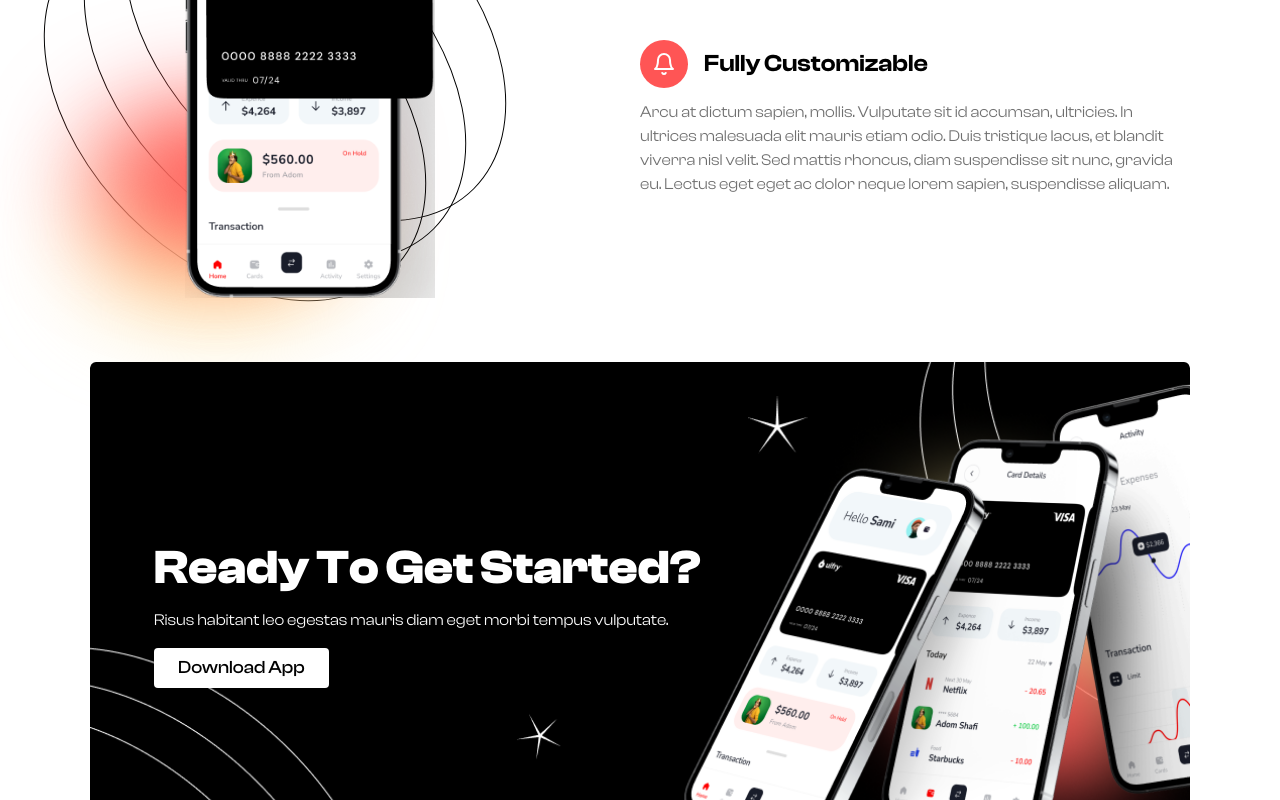
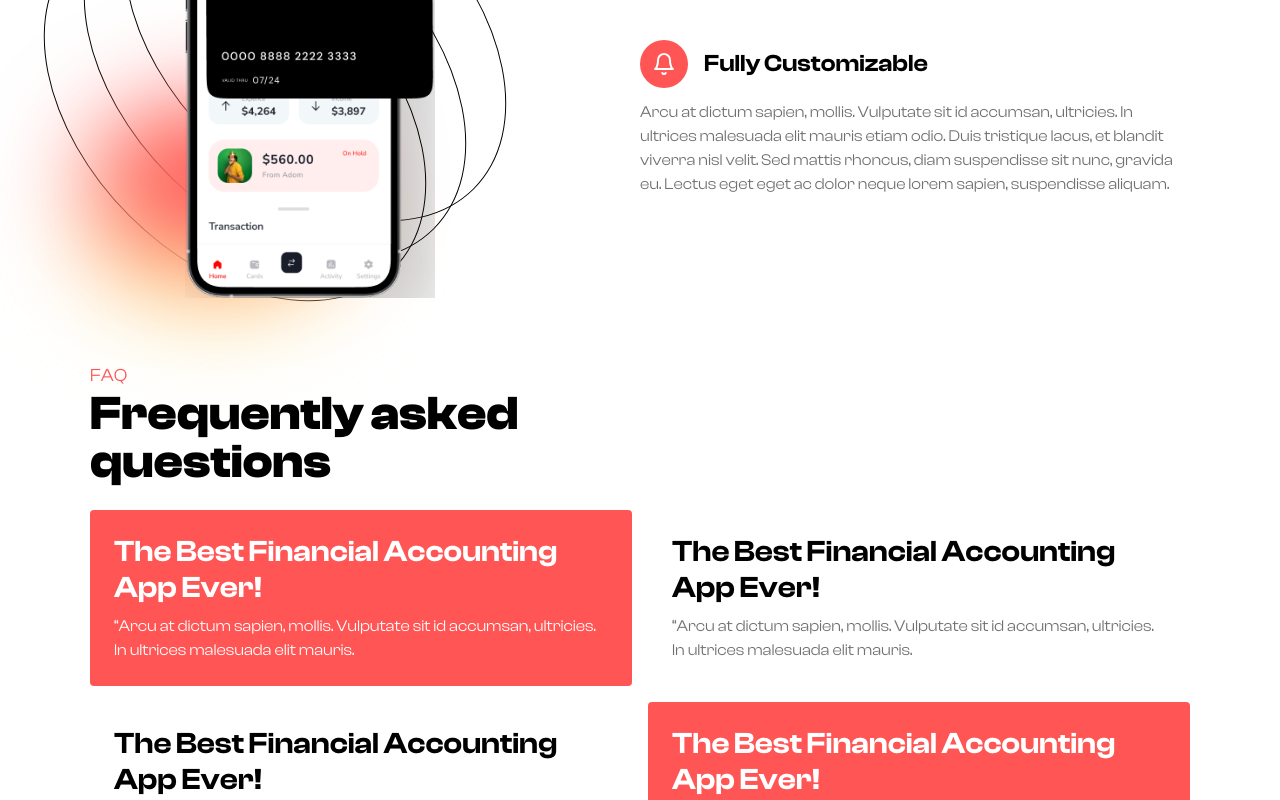
Before and after one commit to saiful7778/uifry, a Next.js app: page / in a window 1280 px wide. Shown: the part 2000-2800 px from the top of the page. Built offline with nearby package versions, Linux system fonts and the light colour scheme.

Commit message:
add FAQ section

```diff
--- a/src/app/page.tsx
+++ b/src/app/page.tsx
@@ -1,4 +1,5 @@
 import Advantage from "@/components/Sections/Advantage";
+import FAQ from "@/components/Sections/FAQ";
 import Feature from "@/components/Sections/Feature";
 import GetStarted from "@/components/Sections/GetStarted";
 import Hero from "@/components/Sections/Hero";
@@ -9,6 +10,7 @@ export default function Home() {
       <Hero />
       <Feature />
       <Advantage />
+      <FAQ />
       <GetStarted />
     </>
   );
--- /dev/null
+++ b/src/components/Sections/FAQ.tsx
@@ -0,0 +1,38 @@
+import jsonData from "@/lib/data.json";
+import cn from "@/lib/utils/cn";
+
+export default function FAQ() {
+  let curIdx: number = 0;
+  return (
+    <section className="my-16">
+      <div className="text-lg uppercase text-primary">
+        {jsonData.FAQ.subtitle}
+      </div>
+      <h2 className="!mb-6 w-full max-w-md text-5xl font-bold">
+        {jsonData.FAQ.title}
+      </h2>
+      <div className="grid grid-cols-1 gap-4 md:grid-cols-2">
+        {jsonData.FAQ.questions.map((ele, idx) => {
+          curIdx++;
+          if (curIdx > 3) {
+            curIdx = 0;
+          }
+          return (
+            <div
+              key={"questions-" + idx}
+              className={cn(
+                "rounded p-6",
+                curIdx < 2 && "bg-primary text-primary-foreground",
+              )}
+            >
+              <h6 className="mb-2 text-3xl font-semibold">{ele.title}</h6>
+              <p className={cn(curIdx < 2 || "text-details")}>
+                {ele.description}
+              </p>
+            </div>
+          );
+        })}
+      </div>
+    </section>
+  );
+}
--- a/src/lib/data.json
+++ b/src/lib/data.json
@@ -90,6 +90,36 @@
       "features": ["Feature A", "Feature B", "Feature C", "Feature D"]
     }
   ],
+  "FAQ": {
+    "title": "Frequently asked questions",
+    "subtitle": "FAQ",
+    "questions": [
+      {
+        "title": "The Best Financial Accounting App Ever!",
+        "description": "“Arcu at dictum sapien, mollis. Vulputate sit id accumsan, ultricies. In ultrices malesuada elit mauris."
+      },
+      {
+        "title": "The Best Financial Accounting App Ever!",
+        "description": "“Arcu at dictum sapien, mollis. Vulputate sit id accumsan, ultricies. In ultrices malesuada elit mauris."
+      },
+      {
+        "title": "The Best Financial Accounting App Ever!",
+        "description": "“Arcu at dictum sapien, mollis. Vulputate sit id accumsan, ultricies. In ultrices malesuada elit mauris."
+      },
+      {
+        "title": "The Best Financial Accounting App Ever!",
+        "description": "“Arcu at dictum sapien, mollis. Vulputate sit id accumsan, ultricies. In ultrices malesuada elit mauris."
+      },
+      {
+        "title": "The Best Financial Accounting App Ever!",
+        "description": "“Arcu at dictum sapien, mollis. Vulputate sit id accumsan, ultricies. In ultrices malesuada elit mauris."
+      },
+      {
+        "title": "The Best Financial Accounting App Ever!",
+        "description": "“Arcu at dictum sapien, mollis. Vulputate sit id accumsan, ultricies. In ultrices malesuada elit mauris."
+      }
+    ]
+  },
   "getStarted": {
     "title": "Ready To Get Started?",
     "subtitle": "Risus habitant leo egestas mauris diam eget morbi tempus vulputate.",
```
